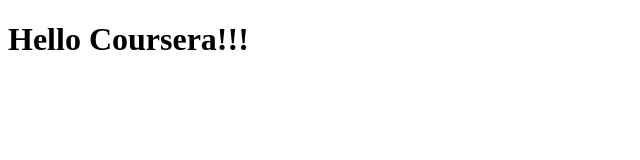
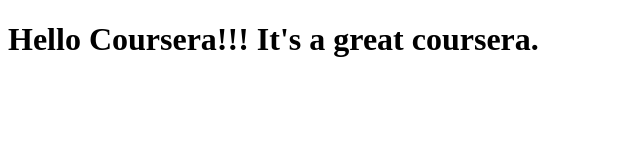
Before and after one commit to khushi-garg/coursera-test, a plain HTML site: page site/index.html in a window 1280 px wide. Shown: the whole page, without its empty margins (0-640 px from the left). Drawn offline with Linux system fonts and the light colour scheme.

Commit message:
Small addition to our page content.

```diff
--- a/site/index.html
+++ b/site/index.html
@@ -4,6 +4,6 @@
 	<title>Hello Coursera!!!</title>
 </head>
 <body>
-<h1>Hello Coursera!!!</h1>
+<h1>Hello Coursera!!! It's a great coursera.</h1>
 </body>
 </html>
```
